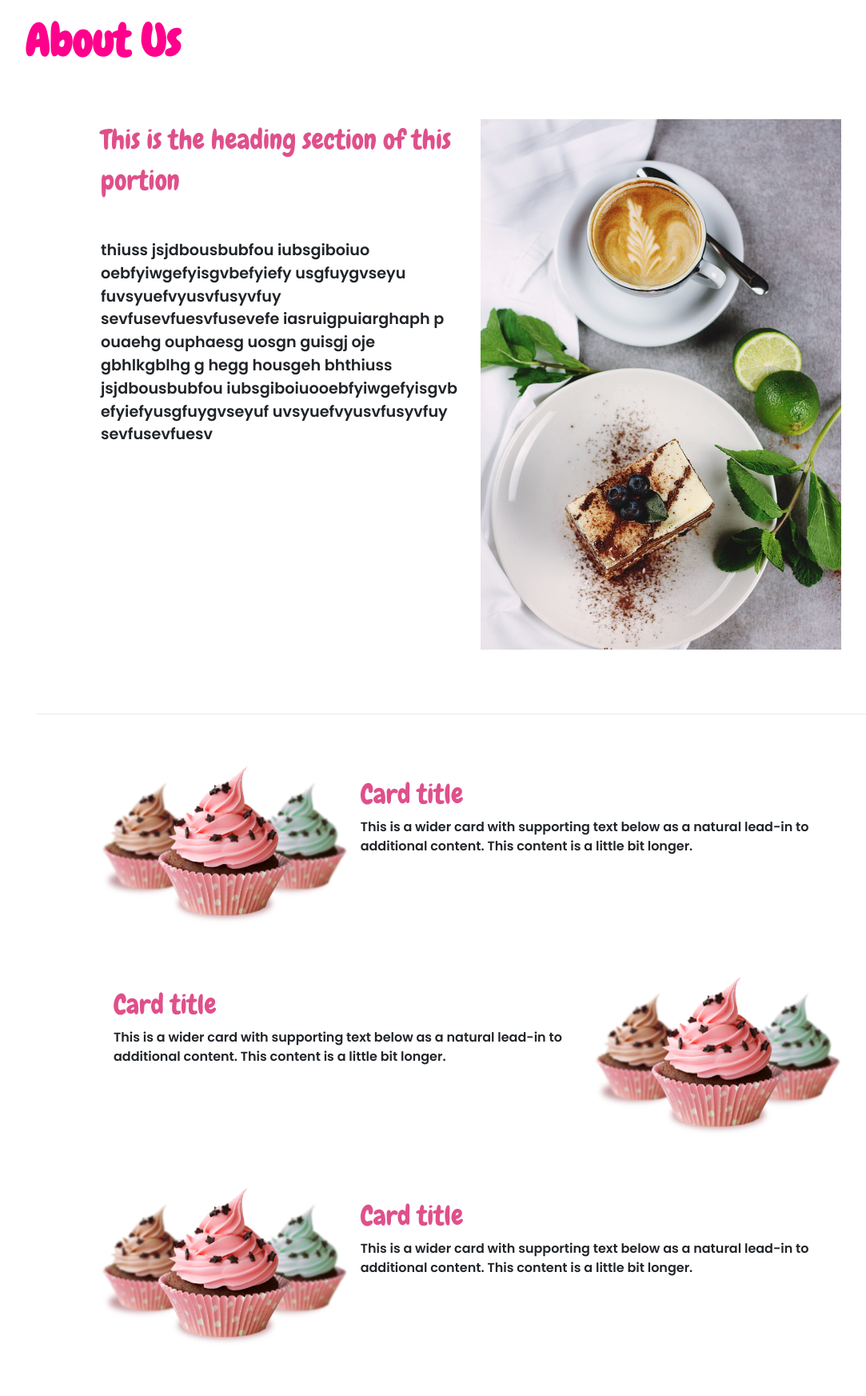
After one commit to ahmd-nish99/cake-website, a PHP site: page /aboutus.php in a window 1280 px wide. The commit adds this page. Shown: the part 639-2384 px from the top of the page at 80% size, without its empty margins (51-1134 px from the left). Run offline with PHP 8.4, Linux system fonts and the light colour scheme; some libraries are stand-ins or nearby versions.

Commit message:
fresh changes are made

```diff
--- /dev/null
+++ b/aboutus.php
@@ -0,0 +1,264 @@
+<?php
+
+include_once "head.php";
+
+?><?php
+
+include_once "nav.php";
+
+?>
+
+
+    <!-------------------------------------------------- hero Section starts --------------------------------------------------------------->
+    <div class="hero-container">
+  <div class="hero"></div>
+  <div class="hero-stuff text-align-center ">
+
+  </div>
+</div>
+
+    <!-------------------------------------------------- hero Section End --------------------------------------------------------------->
+    <div class="container">
+        <h1 class="">About Us</h1>
+    </div>
+    <!-- -----------------------------------------------ABOUT US PORTION STARTS HERE----------------------------------------------------------------------------- -->
+
+<div class="container d-flex justify-content-center my-5 ">
+
+
+        <div class="row d-flex justify-content-center my-3">
+          <div class="col-lg-5 justify-content-start" data-aos="fade-right">
+              <span class="headings">This is the heading section of this portion</span>
+                <p class="pfont my-5" style="font-size: larger;">
+                thiuss jsjdbousbubfou iubsgiboiuo oebfyiwgefyisgvbefyiefy usgfuygvseyu fuvsyuefvyusvfusyvfuy
+                  sevfusevfuesvfusevefe iasruigpuiarghaph p ouaehg ouphaesg uosgn guisgj oje gbhlkgblhg  g hegg housgeh bhthiuss jsjdbousbubfou iubsgiboiuooebfyiwgefyisgvb
+                  efyiefyusgfuygvseyuf uvsyuefvyusvfusyvfuy
+                  sevfusevfuesv
+                </p>
+          </div>
+          <div class="col-lg-5 d-flex justify-content-center" data-aos="fade-left" >
+            <img class="img-fluid hover-shadow" src="assets/images/toa-heftiba-gvopak04iIM-unsplash.jpg" alt="" style="height: min-content;">
+
+
+      </div>
+
+
+
+
+
+
+
+      </div>
+
+
+
+      </div>
+
+
+
+
+      <!-- -----------------------------------------------ABOUT US PORTION ENDS HERE----------------------------------------------------------------------------- -->
+
+<!-- -----------------------------------------------why her is in this section of code----------------------------------------------------------------------------- -->
+
+
+<!-- -----------------------------------------------why here section of code ENDS HERE----------------------------------------------------------------------------- -->
+
+<div class=" d-flex justify-content-center my-5 ">
+          <hr class="solid">
+    </div>
+
+<!-- -----------------------------------------------3D BOX STARTS HERE----------------------------------------------------------------------------- -->
+
+
+
+
+
+<div class="container my-5 bgsection">
+  <div class="row  d-flex justify-content-center " >
+    <div class="col-lg-10  d-flex justify-content-center"  data-aos="zoom-out-up">
+    <div class="card mb-3 border-0" >
+  <div class="row g-0">
+    <div class="col-md-4 d-flex justify-content-center">
+      <img src="assets/images/cpck.png" class="img-fluid rounded-start" alt="...">
+    </div>
+    <div class="col-md-8">
+      <div class="card-body">
+        <h5 class="card-title headings">Card title</h5>
+        <p class="card-text pfont">This is a wider card with supporting text below as a natural lead-in to additional content. This content is a little bit longer.</p>
+      </div>
+    </div>
+  </div>
+</div>
+
+    </div>
+
+  </div>
+
+</div>
+
+
+
+
+
+<div class="container my-5 bgsection">
+  <div class="row  d-flex justify-content-center " >
+    <div class="col-lg-10  d-flex justify-content-center"  data-aos="zoom-out-up">
+    <div class="card mb-3 border-0" >
+  <div class="row g-0">
+
+    <div class="col-md-8">
+      <div class="card-body">
+        <h5 class="card-title headings">Card title</h5>
+        <p class="card-text pfont">This is a wider card with supporting text below as a natural lead-in to additional content. This content is a little bit longer.</p>
+      </div>
+    </div>
+
+    <div class="col-md-4 d-flex justify-content-center">
+      <img src="assets/images/cpck.png" class="img-fluid rounded-start" alt="...">
+    </div>
+  </div>
+</div>
+
+    </div>
+
+  </div>
+
+</div>
+
+
+
+<div class="container my-5 bgsection">
+  <div class="row  d-flex justify-content-center " >
+    <div class="col-lg-10  d-flex justify-content-center"  data-aos="zoom-out-up">
+    <div class="card mb-3 border-0" >
+  <div class="row g-0">
+    <div class="col-md-4 d-flex justify-content-center">
+      <img src="assets/images/cpck.png" class="img-fluid rounded-start" alt="...">
+    </div>
+    <div class="col-md-8">
+      <div class="card-body">
+        <h5 class="card-title headings">Card title</h5>
+        <p class="card-text pfont">This is a wider card with supporting text below as a natural lead-in to additional content. This content is a little bit longer.</p>
+      </div>
+    </div>
+  </div>
+</div>
+
+    </div>
+
+  </div>
+
+</div>
+<!-- -----------------------------------------------3D BOX OF code ENDS HERE----------------------------------------------------------------------------- -->
+<div class="container">
+    <div class="row">
+
+
+    <div class="col-md-4" >
+        <div class="card mb-2">
+          <img class="card-img-top"
+            src="https://sugargeekshow.com/wp-content/uploads/2018/12/how-to-decorate-a-cake-3-of-37-2-2.jpg" alt="Card image cap">
+          <div class="card-body">
+            <h4 class="card-title">Card title</h4>
+            <p class="card-text">Some quick example text to build on the card title and make up the bulk of the
+              card's content.</p>
+            <a class="btn btn-primary">Button</a>
+          </div>
+        </div>
+      </div>
+
+
+
+      <div class="col-md-4" >
+        <div class="card mb-2">
+          <img class="card-img-top"
+            src="http://www.nigella.com/assets/uploads/recipes/old-fashioned-chocolate-cake-563b23622a723.jpg" alt="Card image cap">
+          <div class="card-body">
+            <h4 class="card-title">Card title</h4>
+            <p class="card-text">Some quick example text to build on the card title and make up the bulk of the
+              card's content.</p>
+            <a class="btn btn-primary">Button</a>
+          </div>
+        </div>
+      </div>
+
+
+
+
+
+
+
+
+      <div class="col-md-4" >
+        <div class="card mb-2">
+          <img class="card-img-top"
+            src="https://sugargeekshow.com/wp-content/uploads/2018/12/how-to-decorate-a-cake-3-of-37-2-2.jpg" alt="Card image cap">
+          <div class="card-body">
+            <h4 class="card-title">Card title</h4>
+            <p class="card-text">Some quick example text to build on the card title and make up the bulk of the
+              card's content.</p>
+            <a class="btn btn-primary">Button</a>
+          </div>
+        </div>
+      </div>
+
+
+
+    </div>
+</div>
+
+
+
+
+
+
+
+    <!--------------------------------------------------------- Contact Section Begin ------------------------------------------------------>
+    <section class="contact  mb-5 zoro parallax" >
+        <div class="container" data-aos="fade-up">
+
+
+            <div class="row">
+                <div class="col-lg-4">
+                    <div class="">
+                        <span class="headings" style="font-size: 60px;">
+                        Contact With us
+                        </span>
+                        <ul>
+                            <li>Representatives or Advisors are available:</li>
+                            <li>Mon-Fri: 5:00am to 9:00pm</li>
+                            <li>Sat-Sun: 6:00am to 9:00pm</li>
+                        </ul>
+                        <img src="img/cake-piece.png" alt="">
+                    </div>
+                </div>
+                <div class="col-lg-8">
+                    <div class="contact__form">
+                        <form action="#">
+                            <div class="row">
+                                <div class="col-lg-6">
+                                    <input type="text" placeholder="Name">
+                                </div>
+                                <div class="col-lg-6">
+                                    <input type="text" placeholder="Email">
+                                </div>
+                                <div class="col-lg-12">
+                                    <textarea placeholder="Message"></textarea>
+                                    <button class="custom-btn btn-6"><span>Send Message</span></button>
+                                </div>
+                            </div>
+                        </form>
+                    </div>
+                </div>
+            </div>
+        </div>
+    </section>
+
+
+    <!-------------------------------------------------- Contact Section End --------------------------------------------------------------->
+<?php
+
+include_once "foot.php";
+
+?>
--- a/assets/css/style.css
+++ b/assets/css/style.css
@@ -582,8 +582,8 @@ hr.solid {
 h1 {
     font-size: 55px;
     font-weight: 700;
-    font-family: sans-serif;
-    color: #fff;
+    font-family: 'Chewy', cursive;
+    color: rgb(255, 0, 140);
 }
 
 p {
--- a/head.php
+++ b/head.php
@@ -6,10 +6,14 @@
     <meta name="viewport" content="width=device-width, initial-scale=1">
 
     <!-- Bootstrap CSS -->
+
     <link href="https://cdn.jsdelivr.net/npm/bootstrap@5.0.2/dist/css/bootstrap.min.css" rel="stylesheet" integrity="sha384-EVSTQN3/azprG1Anm3QDgpJLIm9Nao0Yz1ztcQTwFspd3yD65VohhpuuCOmLASjC" crossorigin="anonymous">
 
     <link rel="stylesheet" href="assets/css/style.css" >
     <link rel="stylesheet" href="assets/css/font-awesome.min.css" >
+
+    <link rel="stylesheet" href="https://pro.fontawesome.com/releases/v5.10.0/css/all.css" integrity="sha384-AYmEC3Yw5cVb3ZcuHtOA93w35dYTsvhLPVnYs9eStHfGJvOvKxVfELGroGkvsg+p" crossorigin="anonymous"/>
+
 
     <link rel="stylesheet" href="https://pro.fontawesome.com/releases/v5.10.0/css/all.css" integrity="sha384-AYmEC3Yw5cVb3ZcuHtOA93w35dYTsvhLPVnYs9eStHfGJvOvKxVfELGroGkvsg+p" crossorigin="anonymous"/>
 
@@ -22,6 +26,7 @@
     <!-- font -->
     <link rel="preconnect" href="https://fonts.googleapis.com">
 <link rel="preconnect" href="https://fonts.gstatic.com" crossorigin>
+<link rel="stylesheet" href="https://pro.fontawesome.com/releases/v5.10.0/css/all.css" integrity="sha384-AYmEC3Yw5cVb3ZcuHtOA93w35dYTsvhLPVnYs9eStHfGJvOvKxVfELGroGkvsg+p" crossorigin="anonymous"/>
 <link href="https://fonts.googleapis.com/css2?family=Poppins:ital,wght@0,600;0,900;1,500&display=swap" rel="stylesheet">
     <link rel="preconnect" href="https://fonts.googleapis.com">
 <link rel="preconnect" href="https://fonts.gstatic.com" crossorigin>
--- a/nav.php
+++ b/nav.php
@@ -21,7 +21,7 @@
         </ul>
 
         <ul class="navbar-nav sm-icons">
-            <li class="nav-item"><a class="nav-link" href="#"><i class="fab fa-facebook-f"></i></a></li>
+            <li class="nav-item"><a class="nav-link" href="#"><i class="fas fa-phone-alt"></i></a></li>
             <li class="nav-item"><a class="nav-link" href="#"><i class="fab fa-instagram"></i></a></li>
             <li class="nav-item"><a class="nav-link" href="#"><i class="fab fa-twitter"></i></a></li>
             <li class="nav-item"><a class="nav-link" href="#"><i class="fab fa-pinterest-p"></i></a></li>
```
Also changed, not shown: index.php (+43 -2 lines).
